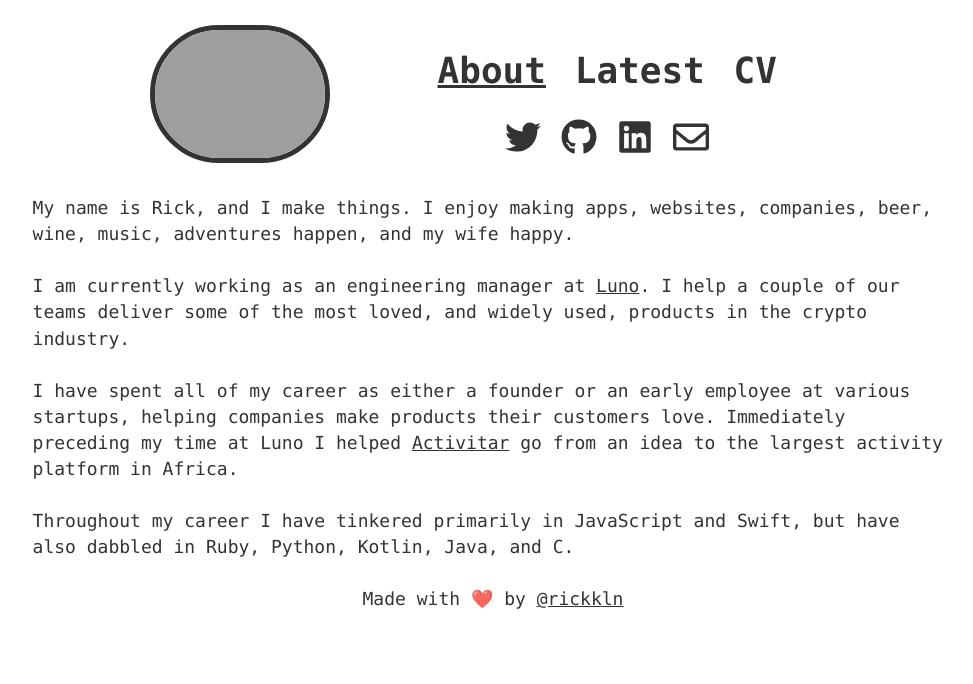
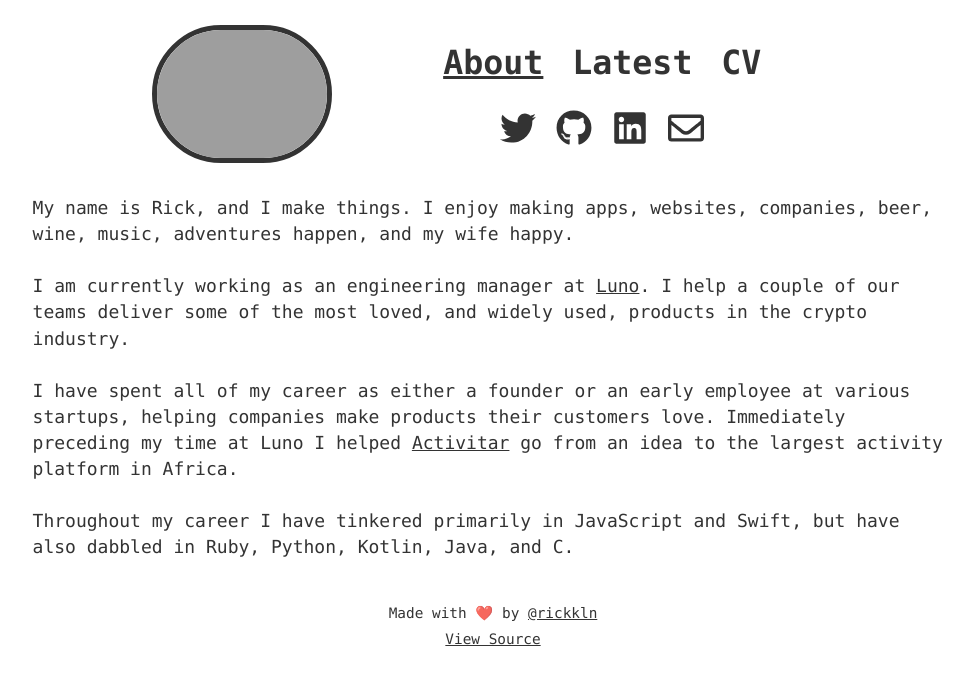
Before and after one commit to rickkln/rickkln, a Gatsby site: page / in a window 1280 px wide. Shown: the whole page, without its empty margins (147-1120 px from the left). Built offline with nearby package versions, Linux system fonts and the light colour scheme; Gatsby itself is replaced by a stand-in of ours; grey boxes are pictures that could not be loaded.

Commit message:
Add link to source, and tweak header + footer styles

```diff
--- a/src/components/header.tsx
+++ b/src/components/header.tsx
@@ -40,7 +40,6 @@ const Header = () => (
       </div>
       <div
         style={{
-          margin: '0.8rem 0 0 0.8rem',
           flex: '2.3',
           display: 'flex',
           justifyContent: 'center',
--- a/src/components/layout.css
+++ b/src/components/layout.css
@@ -237,7 +237,7 @@ h1 {
     "Liberation Mono", Menlo, Courier, monospace;
   font-weight: bold;
   text-rendering: optimizeLegibility;
-  font-size: 2rem;
+  font-size: 1.85rem;
   line-height: 1.1;
 }
 h2 {
--- a/src/components/layout.tsx
+++ b/src/components/layout.tsx
@@ -19,8 +19,9 @@ const Layout = ({ children }: Props) => (
       <main>{children}</main>
       <footer
         style={{
-          margin: '1.45rem 0 0',
+          margin: '2.2rem 0 0',
           textAlign: 'center',
+          fontSize: '0.8rem',
         }}
       >
         Made with
@@ -30,6 +31,8 @@ const Layout = ({ children }: Props) => (
         by
         {' '}
         <a href="https://twitter.com/rickkln">@rickkln</a>
+        <br />
+        <a href="https://github.com/rickkln/rickkln">View Source</a>
       </footer>
     </div>
   </>
```
